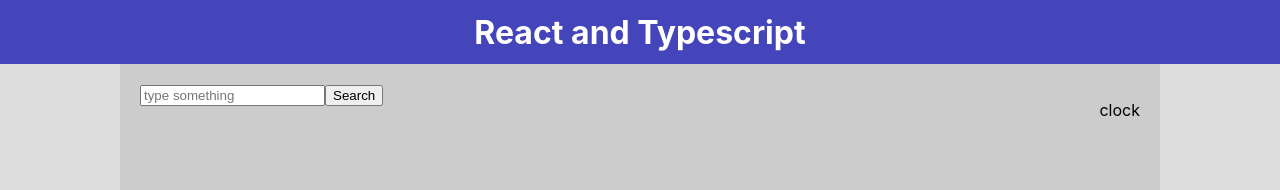
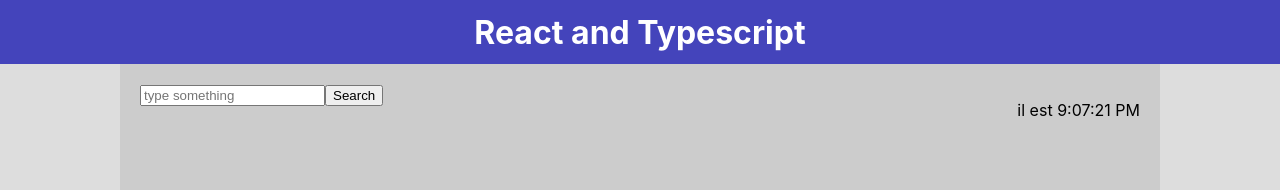
Before and after one commit to Al3xGit/react-typescript, a React (Create React App) app: page / in a window 1280 px wide. Shown: the top 190 px of the page. Built offline with nearby package versions, Linux system fonts and the light colour scheme.

Commit message:
basic clock done

```diff
--- a/src/components/Clock.tsx
+++ b/src/components/Clock.tsx
@@ -1,15 +1,30 @@
-import React, { Component } from 'react'
+import React, { Component, createRef, useRef } from 'react'
 import CSS from 'csstype'
 
-export default class Clock extends Component {
+interface ClockState { date: Date }
+
+export default class Clock extends Component<{}, ClockState> {
+
+  constructor(props: {}) {
+    super(props)
+    this.state = { date: new Date() }
+    setInterval(this.tick, 1000)
+  }
+
+  tick = () => {
+    this.setState({
+      date: new Date()
+    })
+  }
 
   render(): JSX.Element {
     return (
       <div style={clockStyle}>
-        <p>clock</p>
+        <p>il est {this.state.date.toLocaleTimeString()}</p>
       </div>
     )
   }
+
 }
 
 const clockStyle: CSS.Properties = {
```
